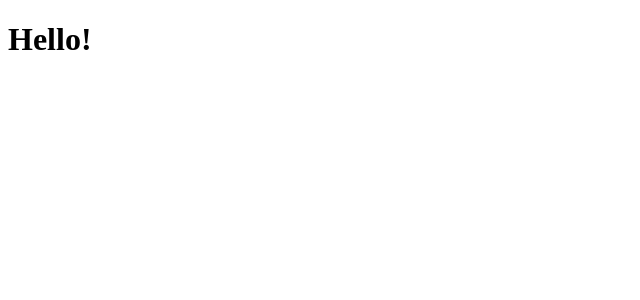
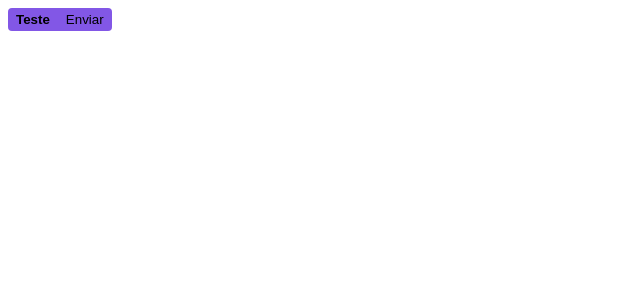
Before and after one commit to nathallye/ignite-shop, a Next.js app: page / in a window 1280 px wide. Shown: the top 300 px of the page, without its empty margins (0-640 px from the left). Built offline with nearby package versions, Linux system fonts and the light colour scheme.

Commit message:
Config stitches

```diff
--- a/package.json
+++ b/package.json
@@ -9,6 +9,7 @@
     "lint": "next lint"
   },
   "dependencies": {
+    "@stitches/react": "^1.2.8",
     "eslint": "8.39.0",
     "eslint-config-next": "13.3.4",
     "next": "13.3.4",
--- a/src/pages/index.tsx
+++ b/src/pages/index.tsx
@@ -1,3 +1,29 @@
+import { styled } from "../styles";
+
+const Button = styled("button", {
+  display: "flex",
+
+  backgroundColor: "$rocketseat",
+  borderRadius: 4,
+  border: 0,
+
+  gap: "1rem",
+  padding: "4px 8px",
+
+  span: {
+    fontWeight: "bold"
+  },
+
+  "&:hover": {
+    filter: "brightness(0.8)"
+  }
+});
+
 export default function Home() {
-  return <h1>Hello!</h1>;
+  return (
+    <Button>
+      <span>Teste</span>
+      Enviar
+    </Button>
+  );
 }
--- /dev/null
+++ b/src/styles/index.ts
@@ -0,0 +1,18 @@
+import { createStitches } from "@stitches/react";
+
+export const {
+  config,
+  styled,
+  css,
+  globalCss,
+  keyframes,
+  getCssText,
+  theme,
+  createTheme
+} = createStitches({
+  theme: {
+    colors: {
+      rocketseat: '#8257e6',
+    }
+  }
+});
```
Also changed, not shown: 2 other files (tests, documents, lock files or other folders).
